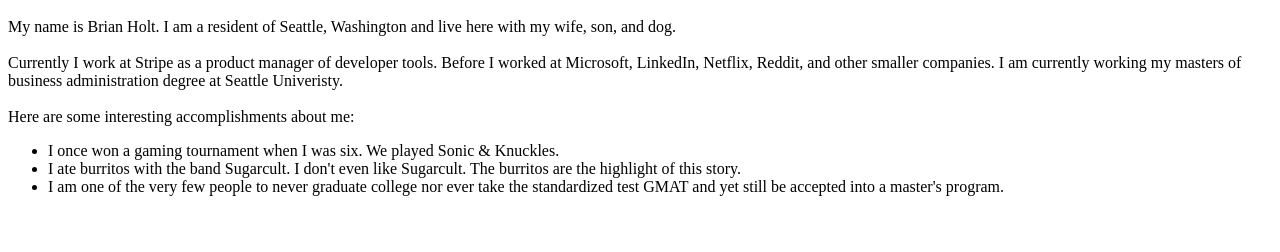
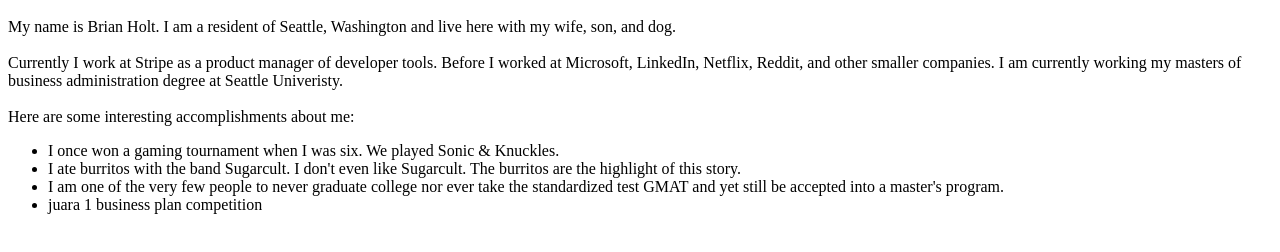
Before and after one commit to meiliaalvirahmi/first-html-project, a plain HTML site: page about.html in a window 1280 px wide. Shown: the part 120-372 px from the top of the page. Drawn offline with Linux system fonts and the light colour scheme.

Commit message:
add new accomplishment in about.html

```diff
--- a/about.html
+++ b/about.html
@@ -21,10 +21,12 @@
 
     <p1>Here are some interesting accomplishments about me:</p1>
 
+
     <ul>
         <li>I once won a gaming tournament when I was six. We played Sonic & Knuckles.</li>
         <li>I ate burritos with the band Sugarcult. I don't even like Sugarcult. The burritos are the highlight of this story.</li>
         <li>I am one of the very few people to never graduate college nor ever take the standardized test GMAT and yet still be accepted into a master's program.</li>
+        <li>juara 1 business plan competition</li>
     </ul>
 </body>
 </html>
```
